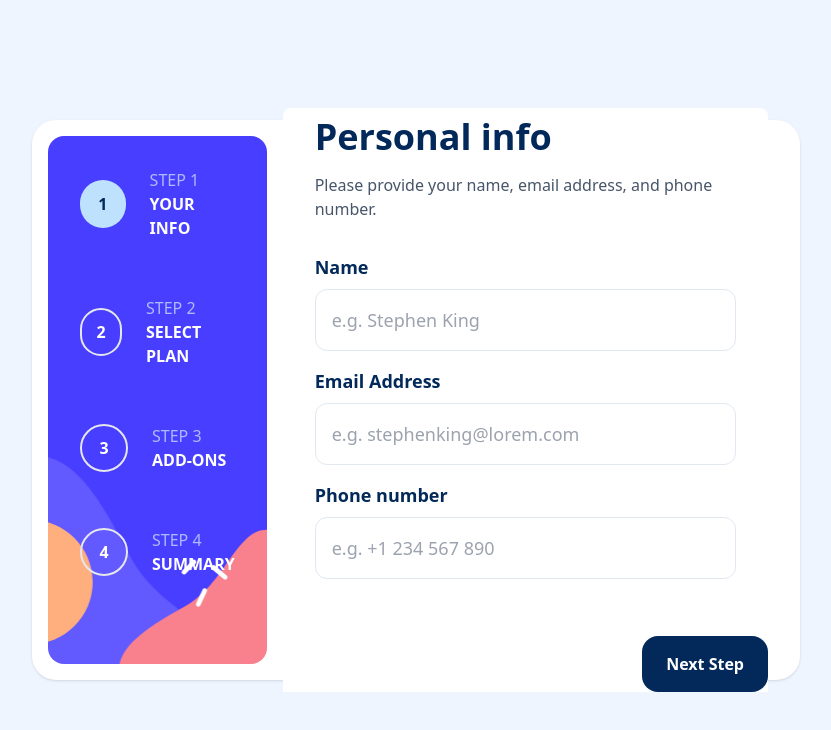
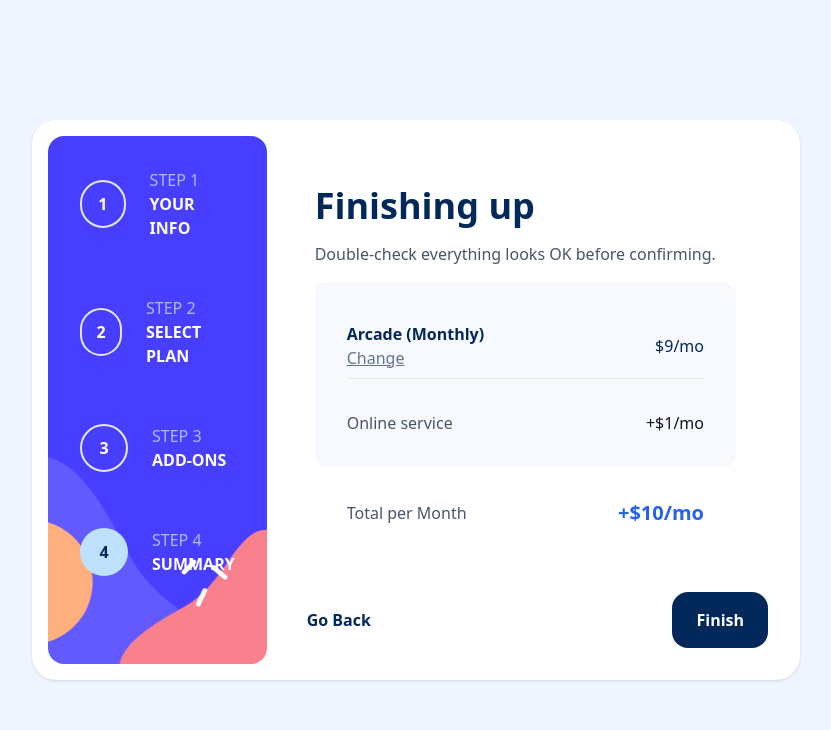
Before and after one commit to ReconfortDev/Multi-Step-Form, an Angular app: page / in a window 1280 px wide. Shown: the top 730 px of the page, without its empty margins (224-1055 px from the left). Built offline with nearby package versions, Linux system fonts and the light colour scheme.

Commit message:
finalising all issues

```diff
--- a/src/app/app.component.html
+++ b/src/app/app.component.html
@@ -24,8 +24,8 @@
                 <app-addons *ngIf="currentStep === 3"
                             [addons]="addons"
                             [toggleAddon]="toggleAddon"/>
-                <app-summary *ngIf="currentStep === 4" [changePlan]="changePlan" [plans]="plans" [addons]="addons"/>
-                <app-finish *ngIf="currentStep === 5"/>
+                <app-summary *ngIf="currentStep === 4" [changePlan]="changePlan" [billingPeriod]="getBillingPeriod()" [plans]="plans" [addons]="addons"/>
+                <app-finish *ngIf="currentStep === 5" />
             </div>
             <div class="w-full fixed bottom-0 left-0 bg-white p-2 md:p-0 md:relative flex justify-between mt-4 xl:mt-8 px-8"
                  [ngClass]="{'hidden': currentStep === 5}">
--- a/src/app/app.component.ts
+++ b/src/app/app.component.ts
@@ -1,5 +1,5 @@
-import { Component } from '@angular/core';
-import { RouterOutlet } from '@angular/router';
+import {Component} from '@angular/core';
+import {RouterOutlet} from '@angular/router';
 import {AsyncPipe, NgClass, NgForOf, NgIf, NgOptimizedImage} from "@angular/common";
 import {PersonalInfoComponent} from "./components/personal-info/personal-info.component";
 import {PlanComponent} from "./components/plan/plan.component";
@@ -17,19 +17,19 @@ import {BehaviorSubject} from "rxjs";
     templateUrl: './app.component.html',
 })
 export class AppComponent {
-  currentStep: number = 1;
+    currentStep: number = 4;
     personalInfoForm: FormGroup;
 
     plans: PLAN[] = [
-    { name: 'Arcade', monthlyPrice: 9, yearlyPrice: 90, icon: '/assets/images/icon-arcade.svg', active: true },
-    { name: 'Advanced', monthlyPrice: 12, yearlyPrice: 120, icon: '/assets/images/icon-advanced.svg', active: false },
-    { name: 'Pro', monthlyPrice: 15, yearlyPrice: 150, icon: '/assets/images/icon-pro.svg', active: false },
+        {name: 'Arcade', monthlyPrice: 9, yearlyPrice: 90, icon: '/assets/images/icon-arcade.svg', active: true},
+        {name: 'Advanced', monthlyPrice: 12, yearlyPrice: 120, icon: '/assets/images/icon-advanced.svg', active: false},
+        {name: 'Pro', monthlyPrice: 15, yearlyPrice: 150, icon: '/assets/images/icon-pro.svg', active: false},
     ];
 
     addons: ADDON[] = [
-    { name: 'Online service', description: 'Access to multiplayer games', price: 1, selected: true },
-    { name: 'Cloud storage', description: 'Store your game saves securely', price: 2, selected: false },
-    { name: 'Premium support', description: 'Priority support for any issues', price: 3, selected: false },
+        {name: 'Online service', description: 'Access to multiplayer games', price: 1, selected: true},
+        {name: 'Cloud storage', description: 'Store your game saves securely', price: 2, selected: false},
+        {name: 'Premium support', description: 'Priority support for any issues', price: 3, selected: false},
     ];
 
     billingPeriod$ = new BehaviorSubject<BILLING_PERIOD>('monthly');
@@ -41,7 +41,7 @@ export class AppComponent {
         return (control: AbstractControl): ValidationErrors | null => {
             const validPhoneNumberPattern = /^\+?[1-9]\d{1,14}$/;
             const isValid = validPhoneNumberPattern.test(control.value);
-      return isValid ? null : { invalidPhone: true };
+            return isValid ? null : {invalidPhone: true};
         };
     }
 
@@ -58,13 +58,13 @@ export class AppComponent {
             this.personalInfoForm.markAllAsTouched();
             return;
         }
-    if(this.currentStep < 5) {
+        if (this.currentStep < 5) {
             this.currentStep++;
         }
     }
 
     goToPreviousStep(): void {
-    if(this.currentStep > 1) {
+        if (this.currentStep > 1) {
             this.currentStep--;
         }
     }
@@ -95,12 +95,17 @@ export class AppComponent {
         this.plans.forEach(plan => plan.active = plan === selectedPlan);
     }
 
+    getBillingPeriod(): BILLING_PERIOD {
+        return this.billingPeriod$.getValue();
+    }
+
     toggleAddon(addon: ADDON) {
         addon.selected = !addon.selected;
     }
 
-  changePlan(){
+    changePlan() {
         this.currentStep = 2
     }
 
+
 }
--- a/src/app/components/plan/plan.component.html
+++ b/src/app/components/plan/plan.component.html
@@ -17,12 +17,12 @@
         </div>
     </div>
     <div class="w-full bg-[#F8F9FF] p-4 flex justify-center items-center rounded-lg gap-4">
-        <h1 [ngClass]="{'text-slate-400': (billingPeriod$ | async) === 'monthly'}" class="font-bold text-[#022959]">Monthly</h1>
+        <h1 [ngClass]="{'!text-[#022959]': (billingPeriod$ | async) === 'monthly'}" class="font-bold text-slate-400">Monthly</h1>
         <div class="w-12 flex justify-start items-start bg-[#022959] rounded-full p-1 cursor-pointer"
              (click)="toggleBillingPeriod()">
             <div [ngClass]="{'translate-x-full': (billingPeriod$ | async) === 'yearly'}"
                  class="w-5 h-5 bg-white rounded-full transition-transform"></div>
         </div>
-        <h1 [ngClass]="{'text-slate-400': (billingPeriod$ | async) === 'yearly'}" class="font-bold text-[#022959]">Yearly</h1>
+        <h1 [ngClass]="{'!text-[#022959]': (billingPeriod$ | async) === 'yearly'}" class="font-bold text-slate-400">Yearly</h1>
     </div>
 </div>
--- a/src/app/components/summary/summary.component.html
+++ b/src/app/components/summary/summary.component.html
@@ -4,10 +4,10 @@
     <div class="bg-[#F8F9FF] p-4 md:p-8 rounded-xl grid grid-cols-1 gap-8">
         <div class="border-b border-9699AA py-2 flex justify-between items-center">
             <div>
-                <h1 class="font-bold">{{ getActivePlan()?.name }} (Monthly)</h1>
+                <h1 class="font-bold">{{ getActivePlan()?.name }} ({{ billingPeriod === 'monthly' ? 'Monthly' : 'Yearly' }})</h1>
                 <p class="text-slate-500 underline hover:text-blue-600 cursor-pointer" (click)="changePlan()">Change</p>
             </div>
-            <p>${{getActivePlan()?.monthlyPrice }}/mo</p>
+            <p>{{billingPeriod === 'monthly' ? '$' + getActivePlan()?.monthlyPrice + '/mo' : '$' + getActivePlan()?.yearlyPrice + '/yr' }}</p>
         </div>
         <div *ngFor="let addon of getActiveAddons()" class="w-full flex justify-between items-center">
             <p class="text-slate-600">{{ addon.name }}</p>
@@ -16,7 +16,7 @@
     </div>
 
     <div class="w-full flex justify-between items-center md:px-8 mt-4">
-        <p class="text-slate-600">Total per Month</p>
-        <p class="text-blue-600 text-xl font-black">+${{ getTotal() }}/mo</p>
+        <p class="text-slate-600">Total per {{ billingPeriod === 'monthly' ?  'Month' : 'Year' }}</p>
+        <p class="text-blue-600 text-xl font-black">+${{ getTotal() }}/{{ billingPeriod === 'monthly' ?  'mo' : 'yr' }}</p>
     </div>
 </div>
--- a/src/app/components/summary/summary.component.ts
+++ b/src/app/components/summary/summary.component.ts
@@ -1,13 +1,15 @@
 import {Component, Input} from '@angular/core';
-import {ADDON, PLAN} from "../../model/FormInterface";
-import {NgForOf, NgIf} from "@angular/common";
+import {ADDON, BILLING_PERIOD, PLAN} from "../../model/FormInterface";
+import {AsyncPipe, NgForOf, NgIf} from "@angular/common";
+import {BehaviorSubject} from "rxjs";
 
 @Component({
   selector: 'app-summary',
   standalone: true,
   imports: [
     NgIf,
-    NgForOf
+    NgForOf,
+    AsyncPipe
   ],
   templateUrl: './summary.component.html',
 })
@@ -15,6 +17,7 @@ export class SummaryComponent {
   @Input() changePlan!: () => void
   @Input() plans!: PLAN[];
   @Input() addons!: ADDON[];
+  @Input() billingPeriod!: BILLING_PERIOD;
 
   constructor() {}
 
@@ -27,11 +30,27 @@ export class SummaryComponent {
   }
 
   getTotal(): number {
-    let total = this.getActivePlan()?.monthlyPrice || 0;
+
+    let total = 0;
+
+    const activePlan = this.getActivePlan();
+    if (activePlan) {
+      if (this.billingPeriod === 'monthly') {
+        total += activePlan.monthlyPrice;
+      } else if (this.billingPeriod === 'yearly') {
+        total += activePlan.yearlyPrice;
+      }
+    }
+
     const selectedAddons = this.getActiveAddons();
     selectedAddons.forEach(addon => {
-      total += addon.price;
+      if (this.billingPeriod === 'yearly') {
+        total += addon.price * 12;
+      } else {
+        total += addon.price;
+      }
     });
-    return total
+
+    return total;
   }
 }
```
Lines whose indentation alone changed are shown as unchanged.
